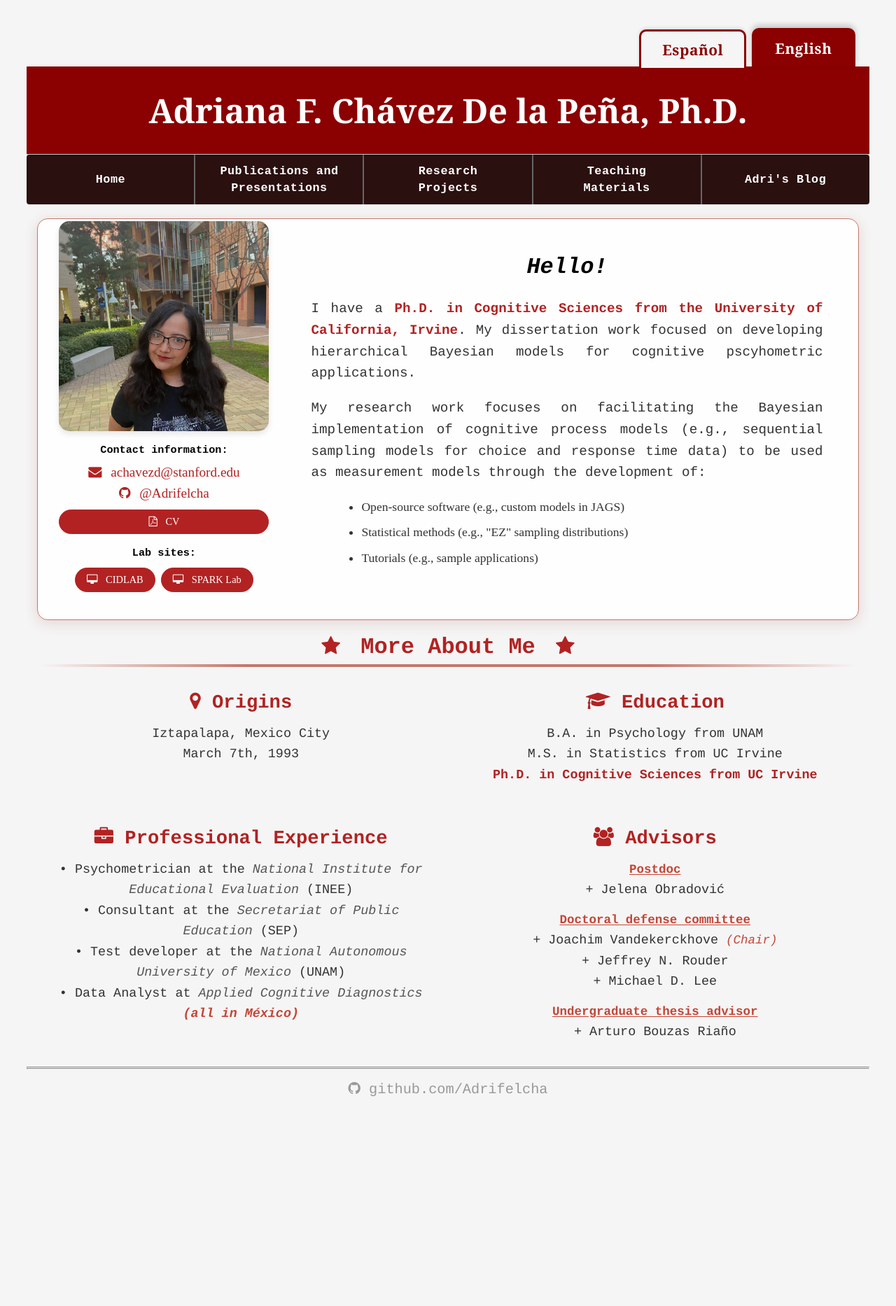
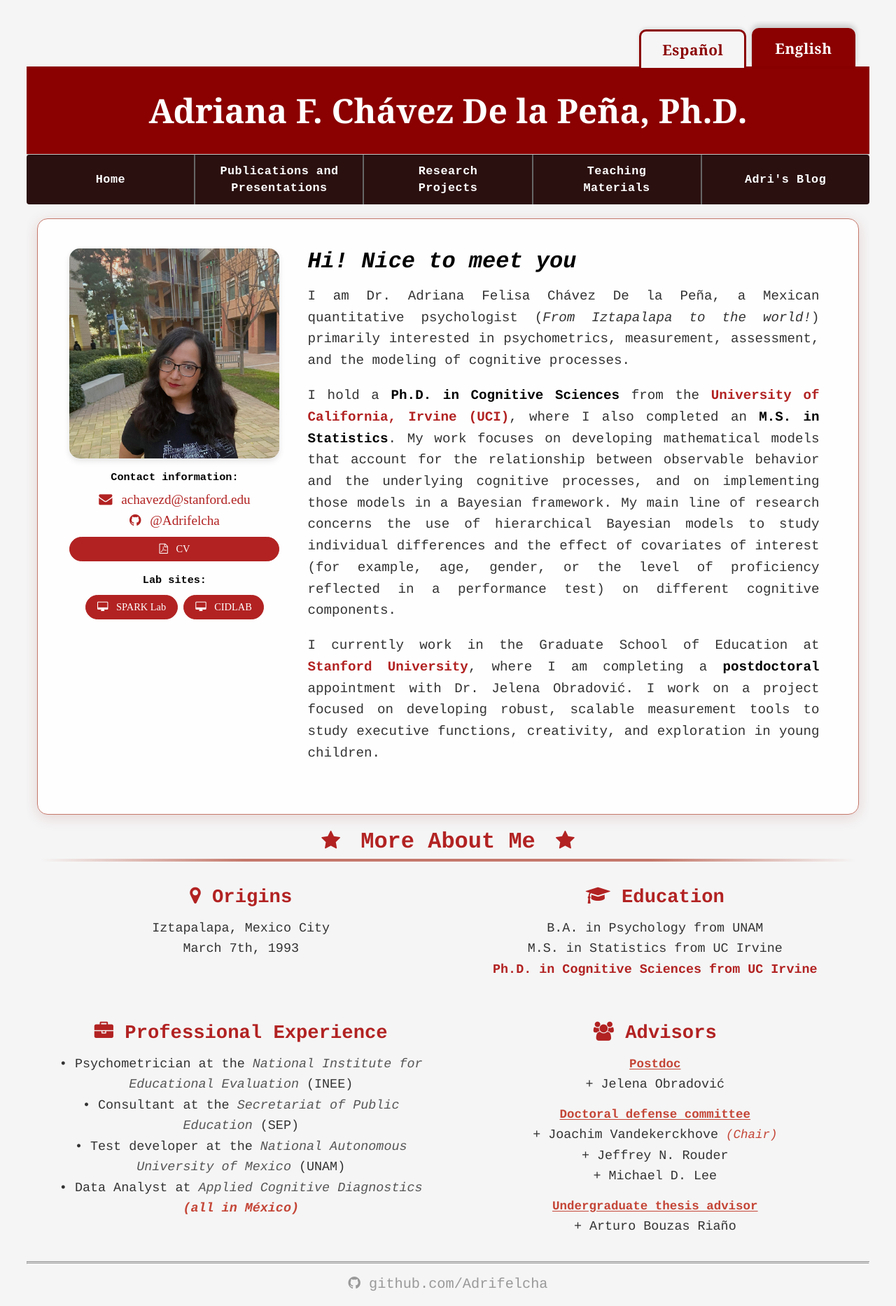
Before and after one commit to Adrifelcha/adrifelcha.github.io, a Jekyll site: the page built from index.html, in a window 1280 px wide. Shown: the whole page at 70% size. Built offline with Jekyll 4.4.1, drawn with Linux system fonts in a browser that asks for light colours; some web fonts are replaced; before the commit the page ends 1588 px from its top, so only the background shows below that.

Commit message:
Update my self description

```diff
--- a/css/main.css
+++ b/css/main.css
@@ -376,7 +376,7 @@ hr.style18:before {
     gap: 40px;
     margin: 20px auto;
     max-width: 1300px;
-    padding: 3px 30px 30px 30px;  /* Reduced top padding from 7px to 3px */
+    padding: 42px 45px 42px 45px;
     background: rgba(255, 255, 255, 0.9);
     border: 1px solid #C4786A;
     border-radius: 15px;
@@ -394,8 +394,16 @@ hr.style18:before {
 }
 
 .bio-content {
-    padding: 20px;
+    padding: 0 10px 10px 0;
     flex-grow: 1;
+}
+
+.bio-greeting {
+    font-style: italic;
+    font-size: 2em;
+    text-align: left;
+    margin-top: 0;
+    margin-bottom: 16px;
 }
 
 .bio-text {
@@ -403,6 +411,8 @@ hr.style18:before {
     line-height: 1.6;
     color: #333;
     text-align: left;
+    margin-top: 0;
+    margin-bottom: 1em;
 }
 
 .social-links {
@@ -1142,6 +1152,11 @@ ul.dropdown > li.subs:first-child {
 .emphasis {
     font-weight: bold;
     color: #B22222;  /* matches the brick red used in section titles */
+}
+
+.emphasis-black {
+    font-weight: bold;
+    color: #000;
 }
 
 /* Responsive Design - Consolidated with main page media queries below */
--- a/index.html
+++ b/index.html
@@ -22,33 +22,25 @@ title: Adriana F. Chávez De la Peña
         </a>
         <p class="profile-subtitle" data-translate-content="lab_sites" data-translate-section="home">Lab sites:</p>
         <div class="lab-links">
+            <a href="https://sparklab.stanford.edu/" class="social-button" target="_blank">
+                <i class="fa fa-desktop"></i> SPARK Lab
+            </a>
             <a href="https://cidlab.com/" class="social-button" target="_blank">
                 <i class="fa fa-desktop"></i> CIDLAB
-            </a>
-            <a href="https://sparklab.stanford.edu/" class="social-button" target="_blank">
-                <i class="fa fa-desktop"></i> SPARK Lab
             </a>
         </div>
     </div>
     <div class="bio-content">
-        <h2 style="font-style: italic; font-size: 2em;"><span data-translate-content="greeting" data-translate-section="home">Hello!</span></h2>
-        <p class="bio-text" style="text-align: justify;">
-            <span data-translate-content="bio1" data-translate-section="home">I just finished my </span> <span class="emphasis" data-translate-content="bio2" data-translate-section="home">Ph.D. in Cognitive Sciences at the University of California, Irvine</span>.
-            <span data-translate-content="bio3" data-translate-section="home">. My dissertation work focused on developing hierarchical Bayesian models for cognitive pscyhometric applications.</span>
+        <h2 class="bio-greeting"><span data-translate-content="greeting" data-translate-section="home">Hi! Nice to meet you</span></h2>
+        <p class="bio-text" style="text-align: justify;" data-translate-content="bio_p1" data-translate-section="home" data-translate-html="true">
+            I am Dr. Adriana Felisa Chávez De la Peña, a Mexican quantitative psychologist (<i>From Iztapalapa to the world!</i>) primarily interested in psychometrics, measurement, assessment, and the modeling of cognitive processes.
         </p>
-        <p class="bio-text" style="text-align: justify;" data-translate-content="bio4" data-translate-section="home">
-            My research work focuses on facilitating the Bayesian implementation of cognitive process models
-            (i.e., sequential sampling models for choice and response time data) to be used as measurement models
-            through the development of:
+        <p class="bio-text" style="text-align: justify;" data-translate-content="bio_p2" data-translate-section="home" data-translate-html="true">
+            I hold a <span class="emphasis-black">Ph.D. in Cognitive Sciences</span> from the <span class="emphasis">University of California, Irvine (UCI)</span>, where I also completed an <span class="emphasis-black">M.S. in Statistics</span>. My work focuses on developing mathematical models that account for the relationship between observable behavior and the underlying cognitive processes, and on implementing those models in a Bayesian framework. My main line of research concerns the use of hierarchical Bayesian models to study individual differences and the effect of covariates of interest (for example, age, gender, or the level of proficiency reflected in a performance test) on different cognitive components.
         </p>
-        <ul class="bio-list">
-            <li data-translate-content="bio5" data-translate-section="home">Open-source software (e.g., custom models in JAGS)</li>
-            <li data-translate-content="bio6" data-translate-section="home">Statistical methods (e.g., "EZ" sampling distributions)</li>
-            <li data-translate-content="bio7" data-translate-section="home">Tutorials (e.g., sample applications)</li>
-        </ul>
-        <!-- <p class="bio-text" style="text-align: justify;">
-            <strong data-translate-content="bio8" data-translate-section="home">I am currently on the job market.</strong>
-        </p> -->
+        <p class="bio-text" style="text-align: justify;" data-translate-content="bio_p3" data-translate-section="home" data-translate-html="true">
+            I currently work in the Graduate School of Education at <span class="emphasis">Stanford University</span>, where I am completing a <span class="emphasis-black">postdoctoral</span> appointment with Dr. Jelena Obradović. I work on a project focused on developing robust, scalable measurement tools to study executive functions, creativity, and exploration in young children.
+        </p>
     </div>
 </div>
 
```
Also changed, not shown: _data/translations.yml (+8 -18 lines).
